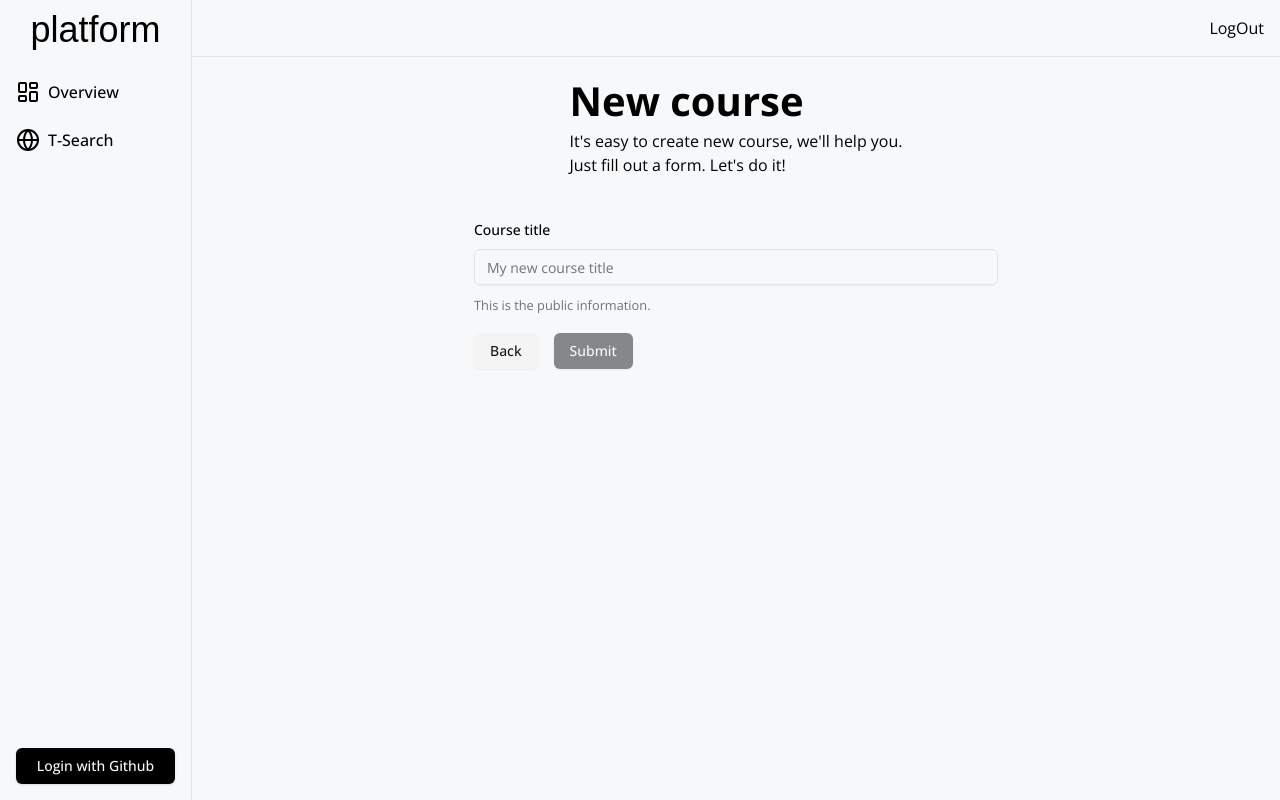
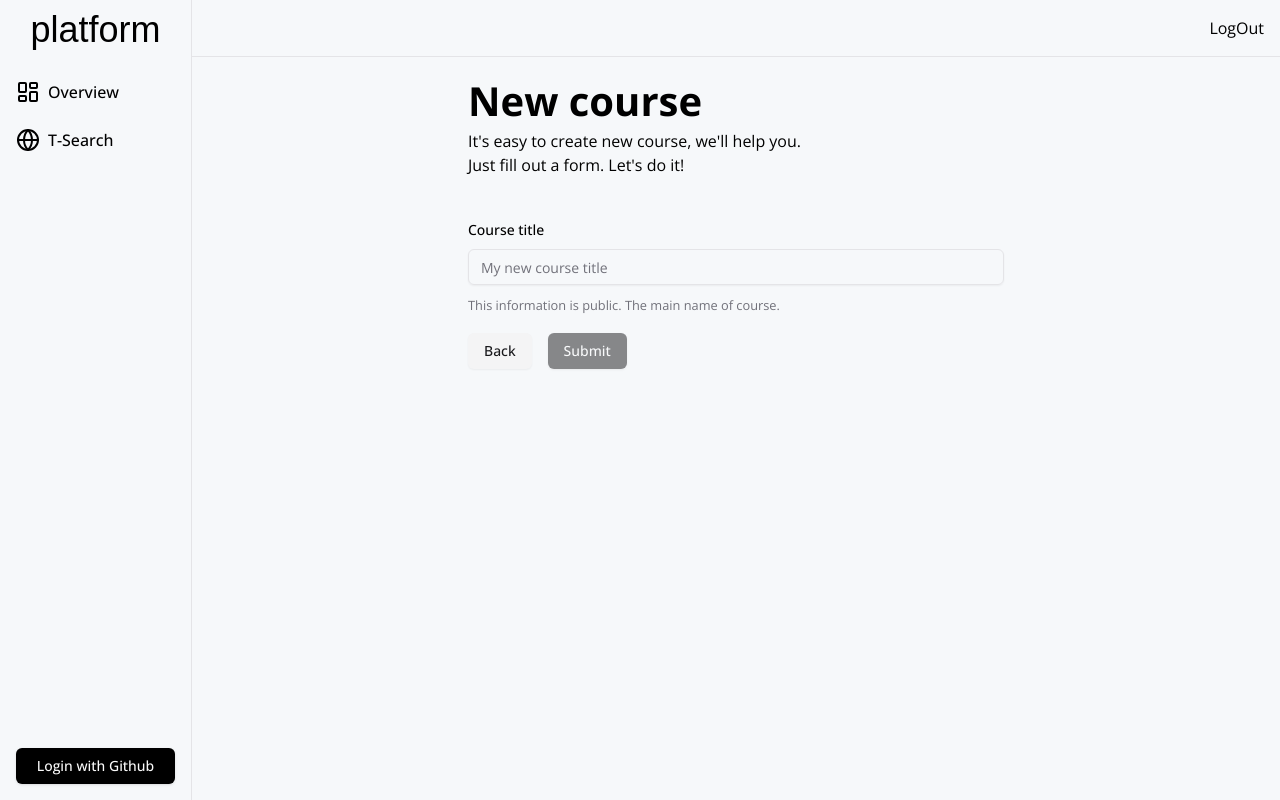
Before and after one commit to nktElkin/ft-platform, a Next.js app: page /tutor/create-course in a window 1280 px wide. Built offline with nearby package versions, Linux system fonts and the light colour scheme; no server answers; a web font is replaced by a local one; what @edgestore/react would draw is missing.

Commit message:
change tutor/overview route to tutor/edit-course, chnaged redirection in create-course -> edit-course

```diff
--- a/app/(dashboard)/(routes)/tutor/create-course/page.tsx
+++ b/app/(dashboard)/(routes)/tutor/create-course/page.tsx
@@ -52,8 +52,8 @@ export default function CreateCoursePage() {
                 }
             });
             const responseData = await response.json();
-            if(!responseData.course) throw new Error("Failed to create course");
-            router.push(`/tutor/overview/${responseData.course.id}`);
+            if (!responseData.course) throw new Error("Failed to create course");
+            router.push(`/tutor/edit-course/${responseData.course.id}`);
         } catch (error) {
             // Do something with the form values.
             // ✅ This will be type-safe and validated.
@@ -64,15 +64,14 @@ export default function CreateCoursePage() {
     }
 
     return (
-        <div className="flex flex-col w-full items-center h-full gap-y-10">
-            <div className="flex justify-start">
+        <div className="flex flex-col h-full gap-y-10 mx-auto items-center  *:w-full max-w-xl">
             <div className="">
                 <h1 className="">New course</h1>
                 <p className="">It's easy to create new course, we'll help you. <br /> Just fill out a form. Let's do it!</p>
             </div>
-            </div>
+            <div>
                 <Form {...form}>
-                <form onSubmit={form.handleSubmit(onSubmit)} className="space-y-4 md:w-1/2">
+                    <form onSubmit={form.handleSubmit(onSubmit)} className="space-y-4">
                         <FormField
                             control={form.control}
                             name="title"
@@ -83,7 +82,7 @@ export default function CreateCoursePage() {
                                         <Input placeholder="My new course title" {...field} disabled={isSubmitting} />
                                     </FormControl>
                                     <FormDescription>
-                                    This is the public information.
+                                        This information is public. The main name of course.
                                     </FormDescription>
                                     <FormMessage />
                                 </FormItem>
@@ -99,6 +98,7 @@ export default function CreateCoursePage() {
                     </form>
                 </Form>
             </div>
+        </div>
 
     );
 };
```
Also changed, not shown: app/(dashboard)/(routes)/tutor/edit-course/[courseId]/_components/course-form.tsx (renamed from app/(dashboard)/(routes)/tutor/overview/[courseId]/_components/course-form.tsx), app/(dashboard)/(routes)/tutor/edit-course/[courseId]/_components/courseModule-form.tsx (renamed from app/(dashboard)/(routes)/tutor/overview/[courseId]/_components/courseModule-form.tsx), app/(dashboard)/(routes)/tutor/edit-course/[courseId]/_components/draggable-table.tsx (renamed from app/(dashboard)/(routes)/tutor/overview/[courseId]/_components/draggable-table.tsx), app/(dashboard)/(routes)/tutor/edit-course/[courseId]/_components/edit-category-form.tsx (renamed from app/(dashboard)/(routes)/tutor/overview/[courseId]/_components/edit-category-form.tsx), app/(dashboard)/(routes)/tutor/edit-course/[courseId]/_components/edit-description-form.tsx (renamed from app/(dashboard)/(routes)/tutor/overview/[courseId]/_components/edit-description-form.tsx), app/(dashboard)/(routes)/tutor/edit-course/[courseId]/_components/edit-title-form.tsx (renamed from app/(dashboard)/(routes)/tutor/overview/[courseId]/_components/edit-title-form.tsx), app/(dashboard)/(routes)/tutor/edit-course/[courseId]/_components/upload-media-form.tsx (renamed from app/(dashboard)/(routes)/tutor/overview/[courseId]/_components/upload-media-form.tsx), app/(dashboard)/(routes)/tutor/edit-course/[courseId]/page.tsx (renamed from app/(dashboard)/(routes)/tutor/overview/[courseId]/page.tsx). Lines whose indentation alone changed are shown as unchanged.
